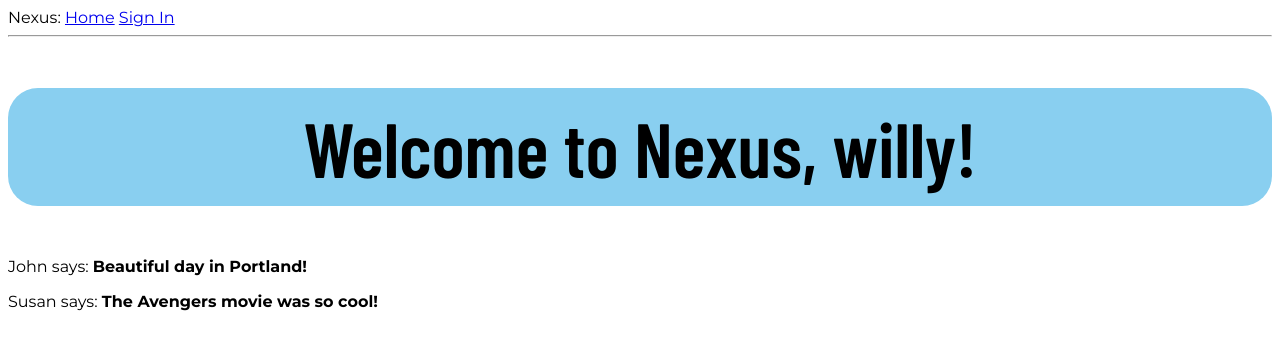
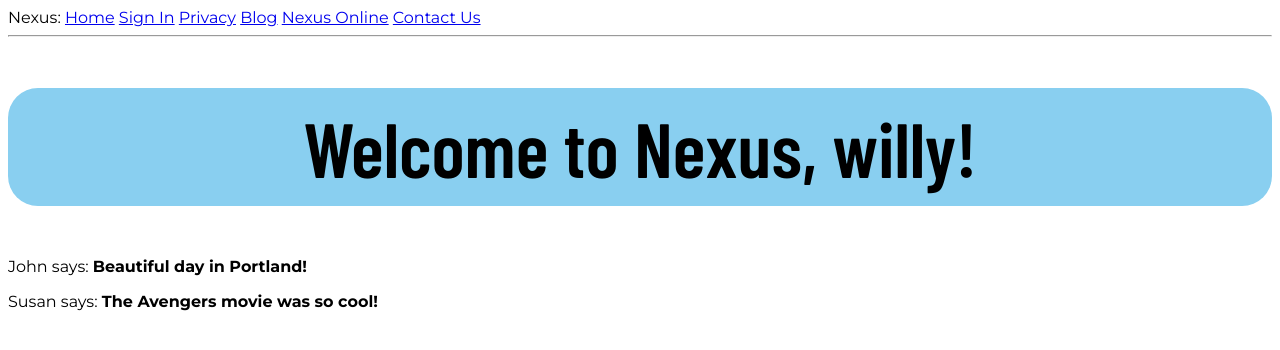
Before and after one commit to thinggggggggg/nexus, a Flask app: page / in a window 1280 px wide. Shown: the top 350 px of the page. Run offline with Flask 3, Linux system fonts and the light colour scheme; some web fonts are replaced.

Commit message:
adding pages

```diff
--- a/app/routes.py
+++ b/app/routes.py
@@ -26,6 +26,18 @@ def login():
     form = LoginForm()  # currently uses flask stuff but ngl looks bad so gonna fix
     return render_template('login.html', title='Sign In', form=form)
 
-@app.route('/messages')
-def messages():
+@app.route('/privacy')
+def privacy():
+    pass
+
+@app.route('/blog')
+def blog():
+    pass
+
+@app.route('/nexus-online')
+def nexus_online():
     user = USER
+
+@app.route('/contact-us')
+def contact_us():
+    pass
--- a/app/templates/base.html
+++ b/app/templates/base.html
@@ -25,6 +25,10 @@
             Nexus:
             <a href="/home">Home</a>
             <a href="/login">Sign In</a>
+            <a href="/privacy">Privacy</a>
+            <a href="/blog">Blog</a>
+            <a href="/nexus-online">Nexus Online</a>
+            <a href="/contact-us">Contact Us</a>
         </div>
         <hr> <!-- divider line -->
         {% block content %}{% endblock %}
```
Also changed, not shown: nexus.py (line endings or trailing spaces).
